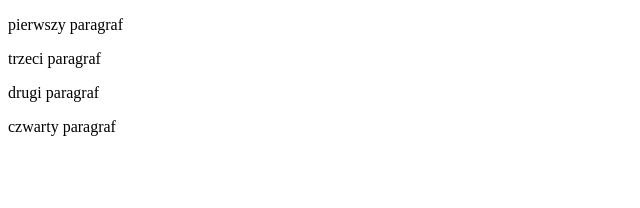
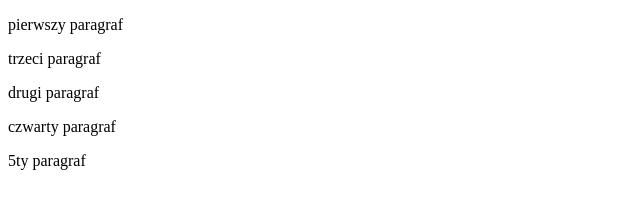
Before and after one commit to yagi527/yagi527.github.io, a plain HTML site: page index.html in a window 1280 px wide. Shown: the whole page, without its empty margins (0-640 px from the left). Drawn offline with Linux system fonts and the light colour scheme.

Commit message:
piaty paragraf

```diff
--- a/index.html
+++ b/index.html
@@ -11,5 +11,6 @@
     <p>trzeci paragraf</p>
     <p>drugi paragraf</p>
     <p>czwarty paragraf</p>
+    <p>5ty paragraf</p>
 </body>
 </html>
```
